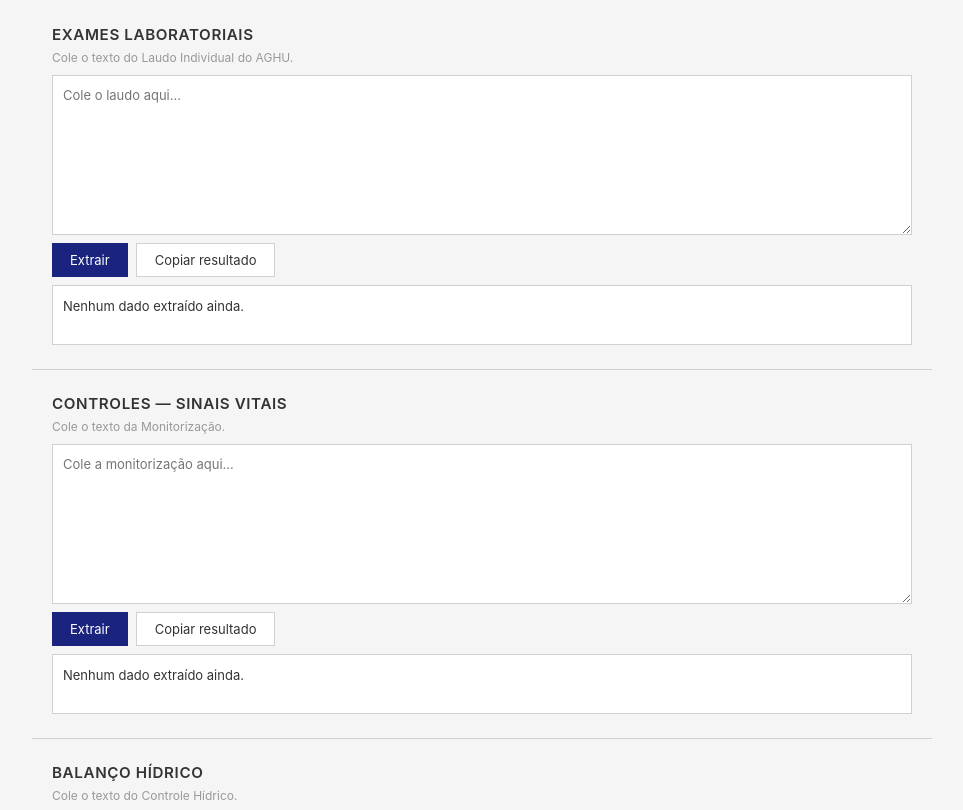
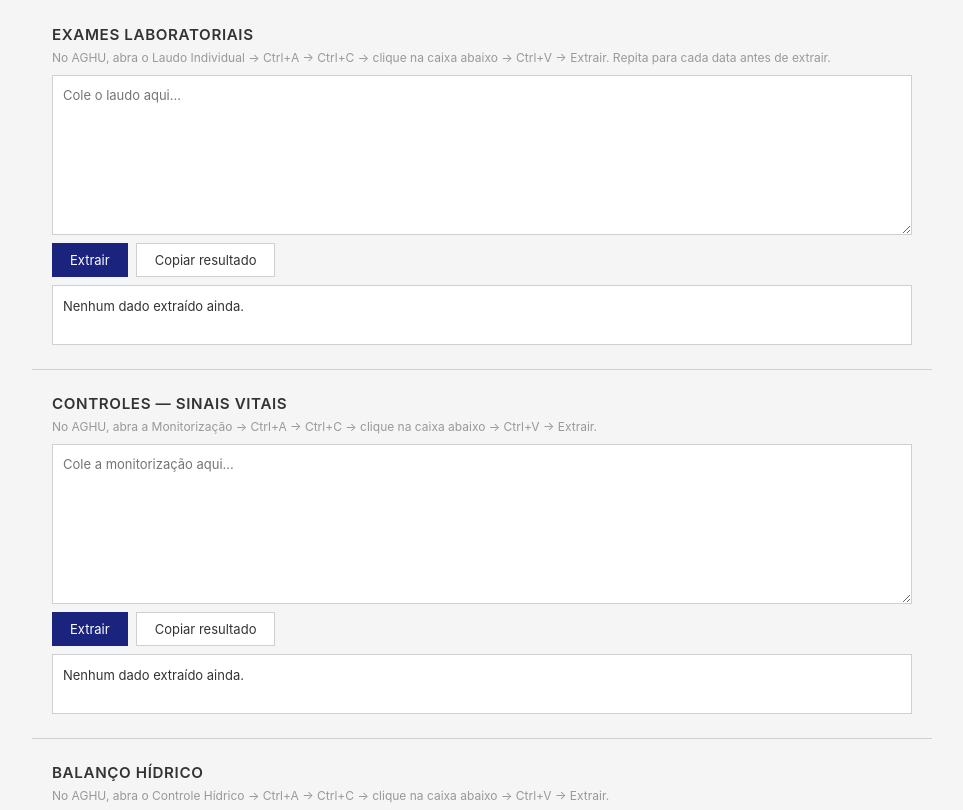
Before and after one commit to nephron-code/html-starter, a website: page index.html in a window 1280 px wide. Shown: the part 84-894 px from the top of the page, without its empty margins (158-1121 px from the left). Drawn offline with Linux system fonts and the light colour scheme.

Commit message:
Add copy-paste instructions to each section

```diff
--- a/index.html
+++ b/index.html
@@ -62,7 +62,7 @@
 <!-- SEÇÃO 1: LABORATÓRIO -->
 <div class="section">
     <h3>Exames Laboratoriais</h3>
-    <p class="hint">Cole o texto do Laudo Individual do AGHU.</p>
+    <p class="hint">No AGHU, abra o Laudo Individual → Ctrl+A → Ctrl+C → clique na caixa abaixo → Ctrl+V → Extrair. Repita para cada data antes de extrair.</p>
     <textarea id="textoLab" placeholder="Cole o laudo aqui..."></textarea>
     <div class="actions">
         <button onclick="extrairLab()">Extrair</button>
@@ -74,7 +74,7 @@
 <!-- SEÇÃO 2: CONTROLES -->
 <div class="section">
     <h3>Controles — Sinais Vitais</h3>
-    <p class="hint">Cole o texto da Monitorização.</p>
+    <p class="hint">No AGHU, abra a Monitorização → Ctrl+A → Ctrl+C → clique na caixa abaixo → Ctrl+V → Extrair.</p>
     <textarea id="textoControles" placeholder="Cole a monitorização aqui..."></textarea>
     <div class="actions">
         <button onclick="extrairControles()">Extrair</button>
@@ -86,7 +86,7 @@
 <!-- SEÇÃO 3: BALANÇO HÍDRICO -->
 <div class="section">
     <h3>Balanço Hídrico</h3>
-    <p class="hint">Cole o texto do Controle Hídrico.</p>
+    <p class="hint">No AGHU, abra o Controle Hídrico → Ctrl+A → Ctrl+C → clique na caixa abaixo → Ctrl+V → Extrair.</p>
     <textarea id="textoBH" placeholder="Cole o balanço hídrico aqui..."></textarea>
     <div class="actions">
         <button onclick="extrairBH()">Extrair</button>
```
